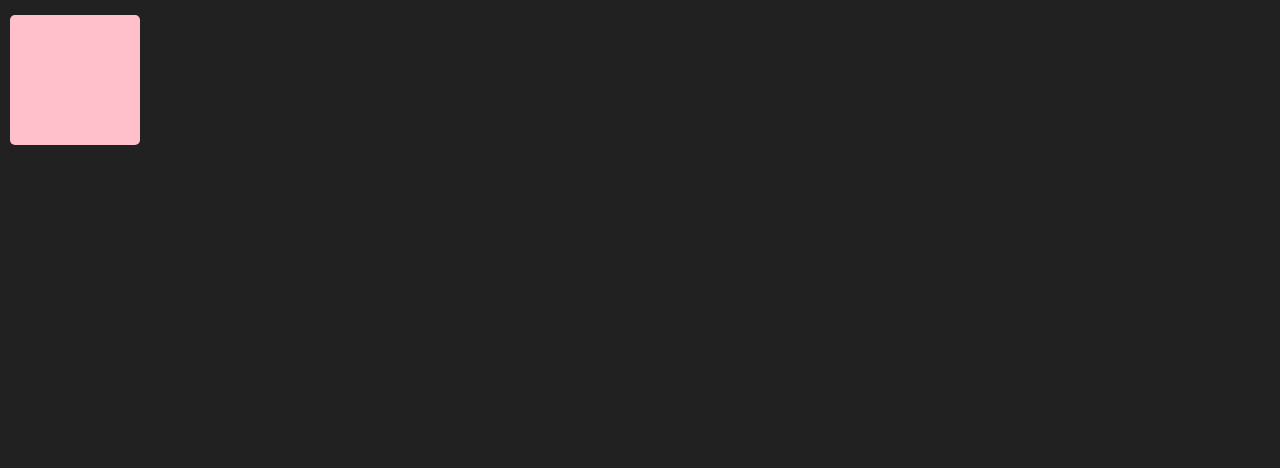
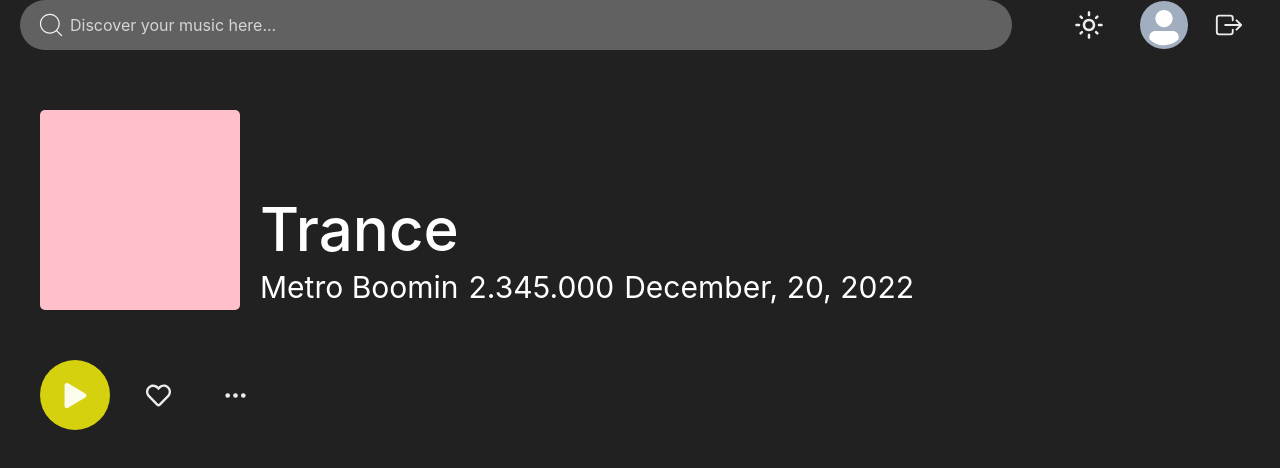
Before and after one commit to smrtpage/MelodyCloud, a React (Vite) app: page /song in a window 1280 px wide. Shown: the top 468 px of the page. Built offline with nearby package versions, Linux system fonts and the light colour scheme; no server answers.

Commit message:
added song page

```diff
--- a/src/pages/songs/SongPage.jsx
+++ b/src/pages/songs/SongPage.jsx
@@ -1,10 +1,18 @@
 import { Heading, Stack, Text, Flex, Button } from '@chakra-ui/react';
+import Navbar from '../../components/Navbar';
+// import Navigation from '../../components/Navigation';
+import { FaRegHeart } from 'react-icons/fa';
+import { BsThreeDots } from 'react-icons/bs';
+import { FaPlay } from 'react-icons/fa';
 
 function SongPage() {
   return (
     <>
+      <Navbar />
+
       <Stack
-        padding="15px 10px"
+        width="100%"
+        padding="50px 40px"
         borderRadius="5px"
         rowGap="20px"
         display="flex"
@@ -12,16 +20,51 @@
         // alignItems="center"
         // justifyContent="center"
       >
-        <Stack>
+        <Flex gap="20px" alignItems="flex-end">
           <Stack
-            width="130px"
-            height="130px"
+            width="200px"
+            height="200px"
             borderRadius="5px"
             backgroundColor="pink"
           ></Stack>
-        </Stack>
+
+          <Flex flexDirection="column">
+            <Heading fontSize="60px" fontWeight="500">
+              Trance
+            </Heading>
+            <Flex gap="10px" alignItems="center">
+              <Text fontSize="30px" fontWeight="400">
+                Metro Boomin
+              </Text>
+              <Text fontSize="30px" fontWeight="400">
+                2.345.000
+              </Text>
+              <Text fontSize="30px" fontWeight="400">
+                December, 20, 2022
+              </Text>
+            </Flex>
+          </Flex>
+        </Flex>
       </Stack>
+
+      <Flex gap="20px" alignItems="center" padding="0 40px">
+        <Button
+          width="70px"
+          height="70px"
+          borderRadius="50%"
+          backgroundColor="#D6D10F"
+        >
+          <FaPlay fontSize="25px" />
+        </Button>
+        <Button variant="ghost">
+          <FaRegHeart fontSize="25px" />
+        </Button>
+        <Button variant="ghost">
+          <BsThreeDots fontSize="25px" />
+        </Button>
+      </Flex>
     </>
   );
 }
+
 export default SongPage;
```
